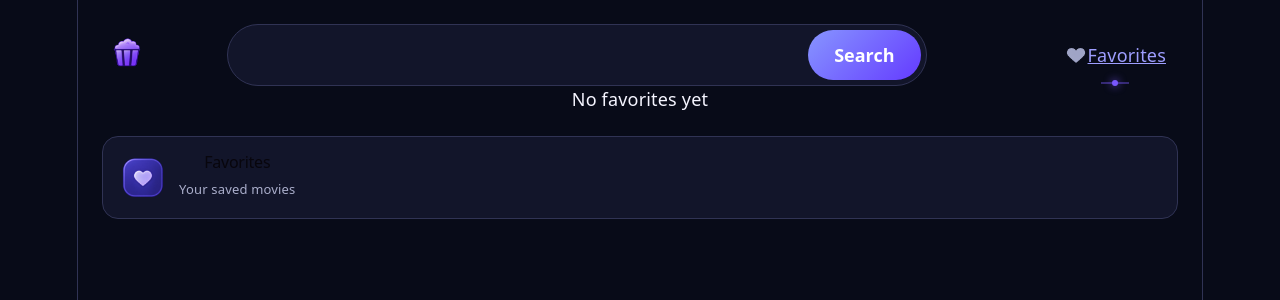
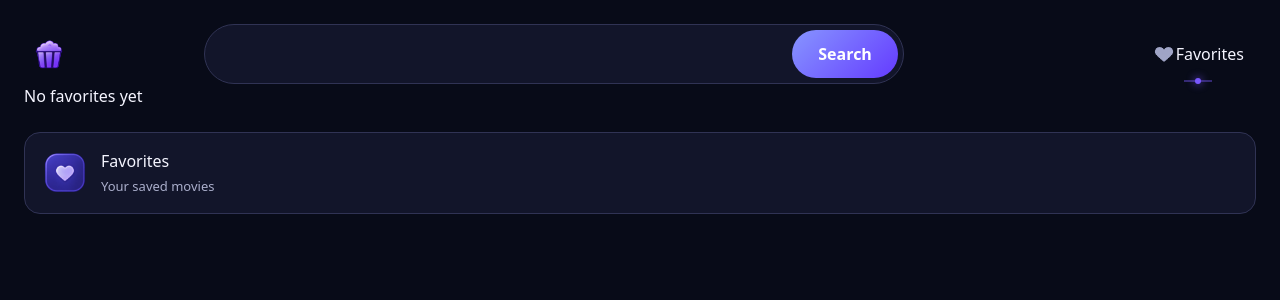
Before and after one commit to AntreasChristoforou/movie-explorer, a React (Vite) app: page /favorites in a window 1280 px wide. Shown: the top 300 px of the page. Built offline with nearby package versions, Linux system fonts and the light colour scheme.

Commit message:
Restyle MovieCard with Tailwind

```diff
--- a/package.json
+++ b/package.json
@@ -10,9 +10,11 @@
     "preview": "vite preview"
   },
   "dependencies": {
+    "@tailwindcss/vite": "^4.3.3",
     "react": "^19.2.8",
     "react-dom": "^19.2.8",
-    "react-router": "^8.4.0"
+    "react-router": "^8.4.0",
+    "tailwindcss": "^4.3.3"
   },
   "devDependencies": {
     "@types/node": "^24.13.3",
--- a/src/App.css
+++ b/src/App.css
@@ -40,25 +40,6 @@ input {
   margin: 32px 0 0;
 }
 
-.movie-poster{
-  display: block;
-  width: 100%;
-  aspect-ratio: 2 / 3;
-  object-fit: cover;
-}
-
-.movie-card{
-    background-color: var( --surface);
-    border : 1px solid var( --border);
-    border-radius: 16px;
-    overflow: hidden;
-}
-
-.movie-card:hover{
-   border-color: var(--accent);
-   transform: translateY(-4px);
-   box-shadow: 0 8px 24px rgba(121, 87, 255, 0.18);
-}
 .menu-grid{
     display: flex;
     align-items: center;
@@ -160,15 +141,7 @@ input {
     box-shadow: 0 0 8px var(--accent);
 }
 
-.addfavorite-button{
-    background: none;
-    border: none;
-}
 
-.addfavorite-button img{
-    width: 20px;
-    height: auto;
-}
 
 
 .favorites-section{
--- a/src/MovieCard.tsx
+++ b/src/MovieCard.tsx
@@ -1,5 +1,4 @@
 import type { Movie } from './types'
-import './App.css'
 import {Link} from "react-router"
 import { getPosterUrl } from './utils'
 import { useFavorites } from './FavoritesProvider'
@@ -15,16 +14,23 @@ function MovieCard({movie}: MovieCardProps) {
   const isFavorite = favorites.some(m => m.imdbID === movie.imdbID);
 
   return(
-      <li className="movie-card">
+
+      <li>
+        <div className='group transition relative hover:shadow-lg hover:shadow-accent/30 border-border border hover:border-accent rounded-2xl overflow-hidden '>
         <Link to={`/movie/${movie.imdbID}`}>
-        <img className="movie-poster" alt={movie.Title} src={getPosterUrl(movie.Poster)}/>
+        <img className=" block w-full object-cover aspect-2/3" alt={movie.Title} src={getPosterUrl(movie.Poster)}/>
+        </Link>
 
-        <h3>{movie.Title}</h3>
-        </Link>
-        <p>{movie.Year}</p>
-        <button className="addfavorite-button" onClick={() => toggleFavorite(movie)}><img src={isFavorite ? "/images/heartmenufilled.png" : "/images/heartmenu.png"}/></button>
+        <button aria-label={isFavorite ? "Remove from favorites" : "Add to favorites"} className="size-9 border border-accent/60 rounded-full grid place-items-center bg-surface/90 absolute top-2 right-2" onClick={() => toggleFavorite(movie)}><img alt="" className="w-5 h-auto" src={isFavorite ? "/images/heartmenufilled.png" : "/images/heartmenu.png"}/></button>
+
+        <Link className="bottom-3 bg-accent/50 whitespace-nowrap p-2 border border-accent rounded-full transition duration-250 ease-out opacity-0 group-focus-within:translate-y-0 group-hover:opacity-100 absolute left-1/2 -translate-x-1/2  group-focus-within:opacity-100 translate-y-2 group-hover:translate-y-0" to={`/movie/${movie.imdbID}`}>View Details</Link>
+        </div>
+        <h3 className='font-bold mt-2 truncate'>{movie.Title}</h3>
+
+        <p className='text-muted font-light'>{movie.Year}</p>
 
       </li>
+
 
   )
 }
--- a/src/index.css
+++ b/src/index.css
@@ -1,111 +1,11 @@
-:root {
-  --text: #6b6375;
-  --text-h: #08060d;
-  --bg: #fff;
-  --border: #e5e4e7;
-  --code-bg: #f4f3ec;
-  --accent: #aa3bff;
-  --accent-bg: rgba(170, 59, 255, 0.1);
-  --accent-border: rgba(170, 59, 255, 0.5);
-  --social-bg: rgba(244, 243, 236, 0.5);
-  --shadow:
-    rgba(0, 0, 0, 0.1) 0 10px 15px -3px, rgba(0, 0, 0, 0.05) 0 4px 6px -2px;
+@import "tailwindcss";
 
-  --sans: system-ui, 'Segoe UI', Roboto, sans-serif;
-  --heading: system-ui, 'Segoe UI', Roboto, sans-serif;
-  --mono: ui-monospace, Consolas, monospace;
+@theme {
 
-  font: 18px/145% var(--sans);
-  letter-spacing: 0.18px;
-  color-scheme: light dark;
-  color: var(--text);
-  background: var(--bg);
-  font-synthesis: none;
-  text-rendering: optimizeLegibility;
-  -webkit-font-smoothing: antialiased;
-  -moz-osx-font-smoothing: grayscale;
 
-  @media (max-width: 1024px) {
-    font-size: 16px;
-  }
+
+  --color-surface: #12152a;
+  --color-border: #303354;
+  --color-accent: #7957ff;
+  --color-muted: #aaaecb;
 }
-
-@media (prefers-color-scheme: dark) {
-  :root {
-    --text: #9ca3af;
-    --text-h: #f3f4f6;
-    --bg: #16171d;
-    --border: #2e303a;
-    --code-bg: #1f2028;
-    --accent: #c084fc;
-    --accent-bg: rgba(192, 132, 252, 0.15);
-    --accent-border: rgba(192, 132, 252, 0.5);
-    --social-bg: rgba(47, 48, 58, 0.5);
-    --shadow:
-      rgba(0, 0, 0, 0.4) 0 10px 15px -3px, rgba(0, 0, 0, 0.25) 0 4px 6px -2px;
-  }
-
-  #social .button-icon {
-    filter: invert(1) brightness(2);
-  }
-}
-
-#root {
-  width: 1126px;
-  max-width: 100%;
-  margin: 0 auto;
-  text-align: center;
-  border-inline: 1px solid var(--border);
-  min-height: 100svh;
-  display: flex;
-  flex-direction: column;
-  box-sizing: border-box;
-}
-
-body {
-  margin: 0;
-}
-
-h1,
-h2 {
-  font-family: var(--heading);
-  font-weight: 500;
-  color: var(--text-h);
-}
-
-h1 {
-  font-size: 56px;
-  letter-spacing: -1.68px;
-  margin: 32px 0;
-  @media (max-width: 1024px) {
-    font-size: 36px;
-    margin: 20px 0;
-  }
-}
-h2 {
-  font-size: 24px;
-  line-height: 118%;
-  letter-spacing: -0.24px;
-  margin: 0 0 8px;
-  @media (max-width: 1024px) {
-    font-size: 20px;
-  }
-}
-p {
-  margin: 0;
-}
-
-code,
-.counter {
-  font-family: var(--mono);
-  display: inline-flex;
-  border-radius: 4px;
-  color: var(--text-h);
-}
-
-code {
-  font-size: 15px;
-  line-height: 135%;
-  padding: 4px 8px;
-  background: var(--code-bg);
-}
--- a/vite.config.ts
+++ b/vite.config.ts
@@ -1,7 +1,8 @@
 import react from '@vitejs/plugin-react'
+import tailwindcss from '@tailwindcss/vite'
 import { defineConfig } from 'vite'
 
 // https://vite.dev/config/
 export default defineConfig({
-  plugins: [react()],
+  plugins: [react(),tailwindcss()],
 })
```
Also changed, not shown: 1 other file (tests, documents, lock files or other folders).
